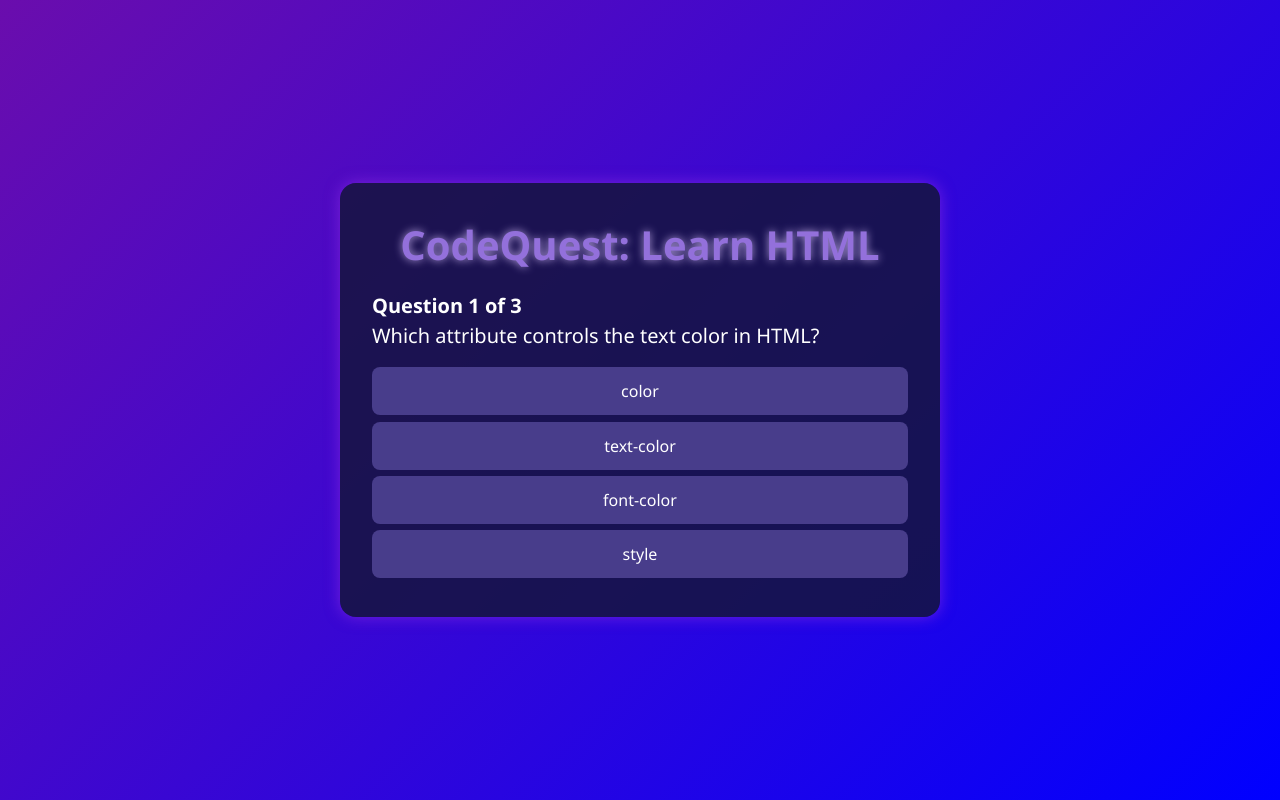
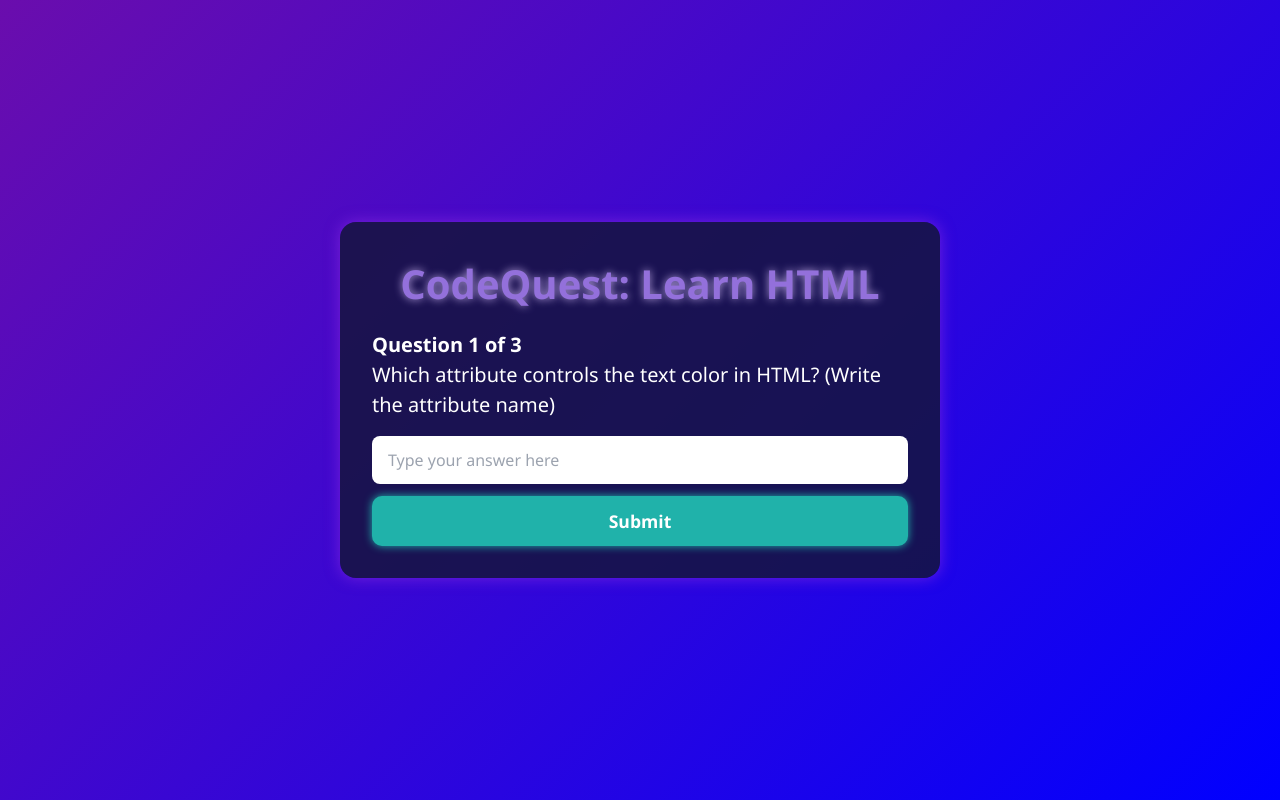
Before and after one commit to qoldfire/probable-octo-guide, a Next.js app: page /game in a window 1280 px wide. Built offline with nearby package versions, Linux system fonts and the light colour scheme.

Commit message:
Update page.tsx

```diff
--- a/app/game/page.tsx
+++ b/app/game/page.tsx
@@ -1,16 +1,20 @@
-'use client';
+"use client";
 
-import React, { useState, useEffect } from "react";
+import React, { useState, useEffect, useRef } from "react";
 
 type Question = {
+  id: number;
+  type: "multiple-choice" | "text";
   question: string;
-  choices: string[];
+  choices?: string[]; // Only for multiple choice
   answer: string;
   hint: string;
 };
 
 const questionsPool: Question[] = [
   {
+    id: 1,
+    type: "multiple-choice",
     question: "What does HTML stand for?",
     choices: [
       "HyperText Markup Language",
@@ -22,61 +26,70 @@ const questionsPool: Question[] = [
     hint: "It's about marking up hypertext documents.",
   },
   {
+    id: 2,
+    type: "multiple-choice",
     question: "Which tag is used to create a hyperlink?",
     choices: ["<a>", "<link>", "<href>", "<hyperlink>"],
     answer: "<a>",
     hint: "It stands for anchor.",
   },
   {
-    question: "How do you add a comment in HTML?",
-    choices: [
-      "// This is a comment",
-      "<!-- This is a comment -->",
-      "/* This is a comment */",
-      "# This is a comment",
-    ],
-    answer: "<!-- This is a comment -->",
+    id: 3,
+    type: "text",
+    question: "How do you add a comment in HTML? (Write the tag exactly)",
+    answer: "<!-- -->",
     hint: "It uses angle brackets and exclamation marks.",
   },
   {
+    id: 4,
+    type: "multiple-choice",
     question: "Which tag is used to define a paragraph?",
     choices: ["<p>", "<para>", "<paragraph>", "<text>"],
     answer: "<p>",
     hint: "It's a single letter tag.",
   },
   {
-    question: "What attribute is used to specify an image source?",
-    choices: ["src", "href", "link", "img"],
+    id: 5,
+    type: "text",
+    question: "What attribute is used to specify an image source? (Write only the attribute name)",
     answer: "src",
     hint: "Think 'source' abbreviation.",
   },
   {
+    id: 6,
+    type: "multiple-choice",
     question: "Which tag is used for the largest heading?",
     choices: ["<h1>", "<head>", "<header>", "<h6>"],
     answer: "<h1>",
     hint: "It’s the first heading tag.",
   },
   {
+    id: 7,
+    type: "multiple-choice",
     question: "How do you create an unordered list?",
     choices: ["<ul>", "<ol>", "<list>", "<li>"],
     answer: "<ul>",
     hint: "It starts with 'u' for unordered.",
   },
   {
-    question: "Which tag encloses the body content?",
-    choices: ["<body>", "<content>", "<html>", "<section>"],
+    id: 8,
+    type: "text",
+    question: "Which tag encloses the body content? (Write the tag exactly)",
     answer: "<body>",
     hint: "It's the main visible content container.",
   },
   {
+    id: 9,
+    type: "multiple-choice",
     question: "What tag would you use for inserting a line break?",
     choices: ["<br>", "<break>", "<lb>", "<line>"],
     answer: "<br>",
     hint: "It's an empty tag with letters 'b' and 'r'.",
   },
   {
-    question: "Which attribute controls the text color in HTML?",
-    choices: ["color", "text-color", "font-color", "style"],
+    id: 10,
+    type: "text",
+    question: "Which attribute controls the text color in HTML? (Write the attribute name)",
     answer: "style",
     hint: "It's a global attribute for CSS styles.",
   },
@@ -178,12 +191,10 @@ const incorrectStyle: React.CSSProperties = {
 };
 
 export default function CodeQuestGame() {
-  // Set page title
   useEffect(() => {
     document.title = "CodeQuest";
   }, []);
 
-  // Select 3 unique random questions
   const getRandomQuestions = (): Question[] => {
     const shuffled = [...questionsPool].sort(() => Math.random() - 0.5);
     return shuffled.slice(0, 3);
@@ -192,35 +203,61 @@ export default function CodeQuestGame() {
   const [questions, setQuestions] = useState<Question[]>(getRandomQuestions());
   const [currentIndex, setCurrentIndex] = useState(0);
   const [selectedAnswer, setSelectedAnswer] = useState<string | null>(null);
+  const [typedAnswer, setTypedAnswer] = useState("");
   const [showHint, setShowHint] = useState(false);
   const [score, setScore] = useState(0);
   const [answeredCorrectly, setAnsweredCorrectly] = useState<boolean | null>(
     null
   );
 
-  const handleAnswer = (choice: string) => {
-    if (selectedAnswer) return; // Prevent multiple answers for same question
-    setSelectedAnswer(choice);
-    if (choice === questions[currentIndex].answer) {
+  const inputRef = useRef<HTMLInputElement>(null);
+
+  const normalize = (text: string) =>
+    text.trim().toLowerCase().replace(/\s+/g, "");
+
+  const handleAnswer = (choice?: string) => {
+    if (selectedAnswer || answeredCorrectly === true) return;
+
+    let userAnswer = "";
+    if (questions[currentIndex].type === "multiple-choice") {
+      if (!choice) return;
+      userAnswer = choice;
+    } else {
+      userAnswer = typedAnswer;
+    }
+
+    if (
+      normalize(userAnswer) === normalize(questions[currentIndex].answer)
+    ) {
       setScore(score + 1);
       setAnsweredCorrectly(true);
       setShowHint(false);
-      // Automatically move to next question after short delay
+      setSelectedAnswer(userAnswer);
+
+      // Auto move to next question after delay
       setTimeout(() => {
         nextQuestion();
       }, 1500);
     } else {
       setAnsweredCorrectly(false);
       setShowHint(true);
+      if (questions[currentIndex].type === "multiple-choice") {
+        setSelectedAnswer(userAnswer);
+      }
     }
   };
 
   const nextQuestion = () => {
     setSelectedAnswer(null);
+    setTypedAnswer("");
     setShowHint(false);
     setAnsweredCorrectly(null);
+
     if (currentIndex + 1 < questions.length) {
       setCurrentIndex(currentIndex + 1);
+      if (questions[currentIndex + 1].type === "text") {
+        setTimeout(() => inputRef.current?.focus(), 100);
+      }
     }
   };
 
@@ -228,9 +265,11 @@ export default function CodeQuestGame() {
     setQuestions(getRandomQuestions());
     setCurrentIndex(0);
     setSelectedAnswer(null);
+    setTypedAnswer("");
     setShowHint(false);
     setScore(0);
     setAnsweredCorrectly(null);
+    setTimeout(() => inputRef.current?.focus(), 100);
   };
 
   return (
@@ -247,11 +286,12 @@ export default function CodeQuestGame() {
               <p>{questions[currentIndex].question}</p>
             </div>
 
+            {questions[currentIndex].type === "multiple-choice" ? (
               <div>
-              {questions[currentIndex].choices.map((choice) => {
+                {questions[currentIndex].choices!.map((choice) => {
                   const isSelected = selectedAnswer === choice;
-                // FIX: Use fallback to avoid undefined error
-                let backgroundColor = choiceButtonStyle.backgroundColor ?? "#483d8b";
+                  let backgroundColor =
+                    choiceButtonStyle.backgroundColor ?? "#483d8b";
                   if (isSelected) {
                     backgroundColor =
                       answeredCorrectly === true
@@ -270,12 +310,12 @@ export default function CodeQuestGame() {
                       }}
                       onMouseOver={(e) => {
                         if (!selectedAnswer) {
-                        (e.currentTarget.style.backgroundColor = "#6a5acd");
+                          e.currentTarget.style.backgroundColor = "#6a5acd";
                         }
                       }}
                       onMouseOut={(e) => {
                         if (!selectedAnswer) {
-                        (e.currentTarget.style.backgroundColor = backgroundColor);
+                          e.currentTarget.style.backgroundColor = backgroundColor;
                         }
                       }}
                       aria-pressed={isSelected}
@@ -285,6 +325,46 @@ export default function CodeQuestGame() {
                   );
                 })}
               </div>
+            ) : (
+              <form
+                onSubmit={(e) => {
+                  e.preventDefault();
+                  handleAnswer();
+                }}
+                style={{ marginTop: "1rem" }}
+                noValidate
+              >
+                <input
+                  ref={inputRef}
+                  type="text"
+                  value={typedAnswer}
+                  onChange={(e) => setTypedAnswer(e.target.value)}
+                  placeholder="Type your answer here"
+                  disabled={answeredCorrectly === true}
+                  style={{
+                    width: "100%",
+                    padding: "0.75rem 1rem",
+                    borderRadius: 8,
+                    border: "none",
+                    fontSize: "1rem",
+                    boxSizing: "border-box",
+                  }}
+                  aria-label="Type your answer"
+                  autoComplete="off"
+                />
+                <button
+                  type="submit"
+                  disabled={!typedAnswer.trim() || answeredCorrectly === true}
+                  style={{
+                    marginTop: "0.75rem",
+                    ...playAgainButtonStyle,
+                    width: "100%",
+                  }}
+                >
+                  Submit
+                </button>
+              </form>
+            )}
 
             {showHint && (
               <div
@@ -301,11 +381,15 @@ export default function CodeQuestGame() {
             )}
 
             {answeredCorrectly === false && (
-              <div style={incorrectStyle}>Oops! Try again or use the hint.</div>
+              <div style={incorrectStyle}>
+                Oops! Try again or use the hint.
+              </div>
             )}
 
-            {answeredCorrectly === true && (
-              <div style={correctStyle}>Correct! Moving to next question...</div>
+            {answeredCorrectly === true && currentIndex < questions.length - 1 && (
+              <div style={correctStyle}>
+                Correct! Moving to next question...
+              </div>
             )}
           </>
         ) : (
@@ -318,6 +402,7 @@ export default function CodeQuestGame() {
                 onClick={playAgain}
                 style={playAgainButtonStyle}
                 aria-label="Play again"
+                autoFocus
               >
                 Play Again
               </button>
```
Lines whose indentation alone changed are shown as unchanged.
